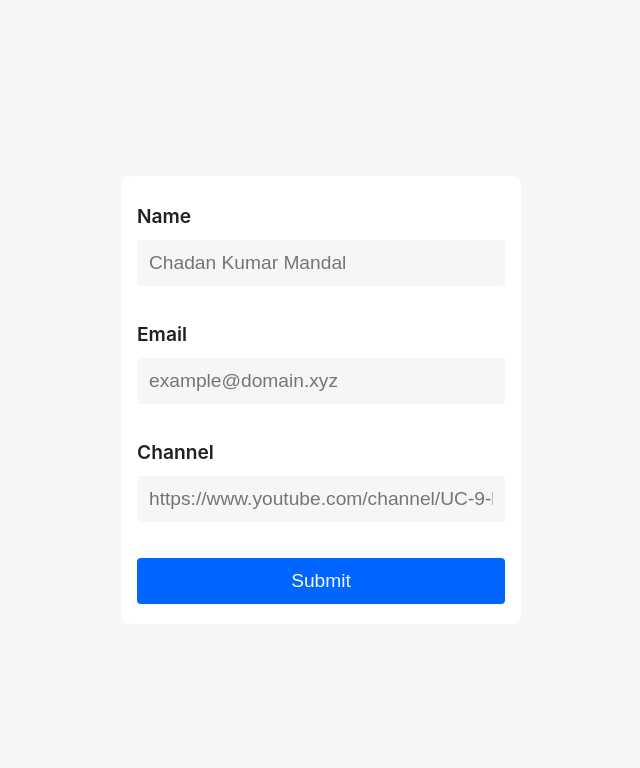
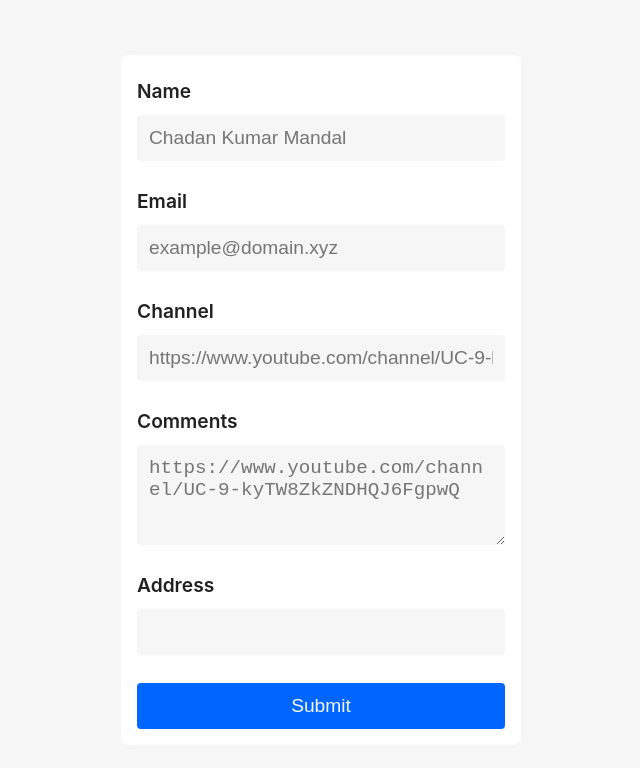
Before and after one commit to chankruze/formik-fundamentals, a React (Create React App) app: page / in a window 1280 px wide. Shown: the top 768 px of the page, without its empty margins (319-959 px from the left). Built offline with nearby package versions, Linux system fonts and the light colour scheme.

Commit message:
Field Component: As and Render Props
Signed-off-by: chankruze <chankruze@gmail.com>

```diff
--- a/src/YoutubeForm.module.css
+++ b/src/YoutubeForm.module.css
@@ -26,7 +26,6 @@ Copyright (c) Geekofia 2021 and beyond
 
 .wrapper_div {
   width: 100%;
-  margin: 0.25rem 0;
   padding: 0.5rem;
   display: flex;
   flex-direction: column;
@@ -39,7 +38,8 @@ label {
   color: #212121;
 }
 
-.input_field {
+input,
+textarea {
   margin: 0.25rem 0;
   padding: 0.75rem;
   width: 100%;
@@ -50,7 +50,7 @@ label {
   color: #212121;
 }
 
-.input_field:focus {
+input:focus {
   outline: 0;
   outline: 3px solid rgb(0, 102, 255);
 }
@@ -80,3 +80,10 @@ button[type="submit"]:hover {
   text-align: end;
   font-weight: 600;
 }
+
+textarea {
+  resize: vertical;
+  width: 100%;
+  min-height: 100px;
+  max-height: 250px;
+}
--- a/src/YoutubeFormV2.js
+++ b/src/YoutubeFormV2.js
@@ -20,6 +20,8 @@ const initialValues = {
   name: "",
   email: "",
   channel: "",
+  comments: "",
+  address: "",
 };
 
 // onSubmit function
@@ -55,7 +57,6 @@ const YoutubeFormV2 = () => {
               name="name"
               id="name"
               placeholder="Chadan Kumar Mandal"
-              className={styles.input_field}
             />
             <ErrorMessage name="name" />
           </div>
@@ -68,7 +69,6 @@ const YoutubeFormV2 = () => {
               name="email"
               id="email"
               placeholder="example@domain.xyz"
-              className={styles.input_field}
             />
             <ErrorMessage name="email" />
           </div>
@@ -81,9 +81,40 @@ const YoutubeFormV2 = () => {
               name="channel"
               id="channel"
               placeholder="https://www.youtube.com/channel/UC-9-kyTW8ZkZNDHQJ6FgpwQ"
-              className={styles.input_field}
             />
             <ErrorMessage name="channel" />
+          </div>
+          {/* comments Field (textarea) */}
+          <div className={styles.wrapper_div}>
+            <label htmlFor="comments">Comments</label>
+            <Field
+              as="textarea"
+              // component="textarea"
+              // name attribute is required
+              name="comments"
+              id="comments"
+              placeholder="https://www.youtube.com/channel/UC-9-kyTW8ZkZNDHQJ6FgpwQ"
+            />
+          </div>
+          {/* address Field (textarea) */}
+          {/* render props */}
+          <div className={styles.wrapper_div}>
+            <label htmlFor="address">Address</label>
+            <Field name="address">
+              {
+                // render props
+                ({ field, form, meta }) => {
+                  return (
+                    <div>
+                      <input type="text" id="address" {...field} />
+                      {meta.touched && meta.error && (
+                        <div className="error">{meta.error}</div>
+                      )}
+                    </div>
+                  );
+                }
+              }
+            </Field>
           </div>
           {/* submit button */}
           <div className={styles.wrapper_div}>
```
